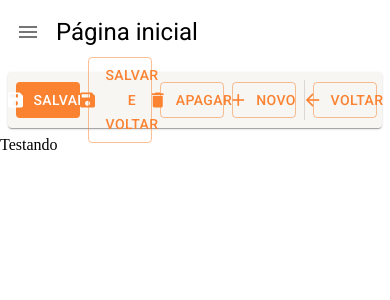
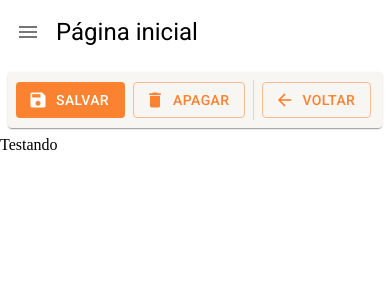
Before and after one commit to oAnthonyG/typescript-material-ui-cadastro, a React (Create React App) app: page /pagina-inicial in a window 390 px wide. Shown: the top 300 px of the page. Built offline with nearby package versions, Linux system fonts and the light colour scheme.

Commit message:
responsive component for the ferramentasDeDetalhes

```diff
--- a/src/shared/components/ferramentas-de-detalhe/FerramentasDeDetalhes.tsx
+++ b/src/shared/components/ferramentas-de-detalhe/FerramentasDeDetalhes.tsx
@@ -1,4 +1,4 @@
-import { Paper, useTheme, Box, Icon, Button, Divider, Skeleton } from "@mui/material";
+import { Paper, useTheme, Box, Icon, Button, Divider, Skeleton, Typography, useMediaQuery, Theme } from "@mui/material";
 
 interface IFerramentasDeDetalhesProps {
   textoBotaoNovo?: string;
@@ -43,6 +43,8 @@
   aoClicarEmSalvar,
   aoClicarEmSalvarEVoltar,
 }) => {
+  const smDown = useMediaQuery((theme: Theme) => theme.breakpoints.down('sm'));
+  const mdDown = useMediaQuery((theme: Theme) => theme.breakpoints.down('md'));
   const theme = useTheme();
   return (
     <Box
@@ -61,22 +63,30 @@
           variant='contained'
           onClick={aoClicarEmSalvar}
           startIcon={<Icon>save</Icon>}
-        >Salvar</Button>)}
+        >
+          <Typography variant="button" whiteSpace="nowrap" textOverflow="ellipsis" overflow="hidden">
+            Salvar
+          </Typography>
+        </Button>)}
 
       {mostrarBotaoSalvarCarregando && (
         <Skeleton width={110} height={60} />
       )}
 
-      {(mostrarBotaoSalvarEVoltar && !mostrarBotaoSalvarEVoltarCarregando) && (
+      {(mostrarBotaoSalvarEVoltar && !mostrarBotaoSalvarEVoltarCarregando && !smDown && !mdDown) && (
         <Button
           color='primary'
           disableElevation
           variant='outlined'
           onClick={aoClicarEmSalvarEVoltar}
           startIcon={<Icon>save</Icon>}
-        >Salvar e Voltar</Button>)}
+        >
+          <Typography variant="button" whiteSpace="nowrap" textOverflow="ellipsis" overflow="hidden">
+            Salvar e Voltar
+          </Typography>
+        </Button>)}
 
-      {mostrarBotaoSalvarEVoltarCarregando && (
+      {(mostrarBotaoSalvarEVoltarCarregando && !smDown && !mdDown) && (
         <Skeleton width={180} height={60} />
       )}
 
@@ -87,26 +97,41 @@
           variant='outlined'
           onClick={aoClicarEmApagar}
           startIcon={<Icon>delete</Icon>}
-        >Apagar</Button>)}
+        >
+          <Typography variant="button" whiteSpace="nowrap" textOverflow="ellipsis" overflow="hidden">
+            Apagar
+          </Typography>
+        </Button>)}
 
       {mostrarBotaoApagarCarregando && (
         <Skeleton width={112} height={60} />
       )}
 
-      {(mostrarBotaoNovo && !mostrarBotaoNovoCarregando) && (
+      {(mostrarBotaoNovo && !mostrarBotaoNovoCarregando && !smDown) && (
         <Button
           color='primary'
           disableElevation
           variant='outlined'
           onClick={aoClicarEmNovo}
           startIcon={<Icon>add</Icon>}
-        >{textoBotaoNovo}</Button>)}
+        >
+          <Typography variant="button" whiteSpace="nowrap" textOverflow="ellipsis" overflow="hidden">
+            {textoBotaoNovo}
+          </Typography>
+        </Button>)}
 
-      {mostrarBotaoNovoCarregando && (
+      {(mostrarBotaoNovoCarregando && !smDown) && (
         <Skeleton width={95} height={60} />
       )}
 
-      <Divider variant='middle' orientation='vertical' />
+      {
+        (
+          mostrarBotaoVoltar &&
+          (mostrarBotaoNovo || mostrarBotaoApagar || mostrarBotaoSalvar || mostrarBotaoSalvarEVoltar)
+        ) && (
+          <Divider variant='middle' orientation='vertical' />
+        )
+      }
 
       {(mostrarBotaoVoltar && !mostrarBotaoVoltarCarregando) && (
         <Button
@@ -115,7 +140,11 @@
           variant='outlined'
           onClick={aoClicarEmVoltar}
           startIcon={<Icon>arrow_back</Icon>}
-        >Voltar</Button>)}
+        >
+          <Typography variant="button" whiteSpace="nowrap" textOverflow="ellipsis" overflow="hidden">
+            Voltar
+          </Typography>
+        </Button>)}
 
       {mostrarBotaoVoltarCarregando && (
         <Skeleton width={108} height={60} />
```
